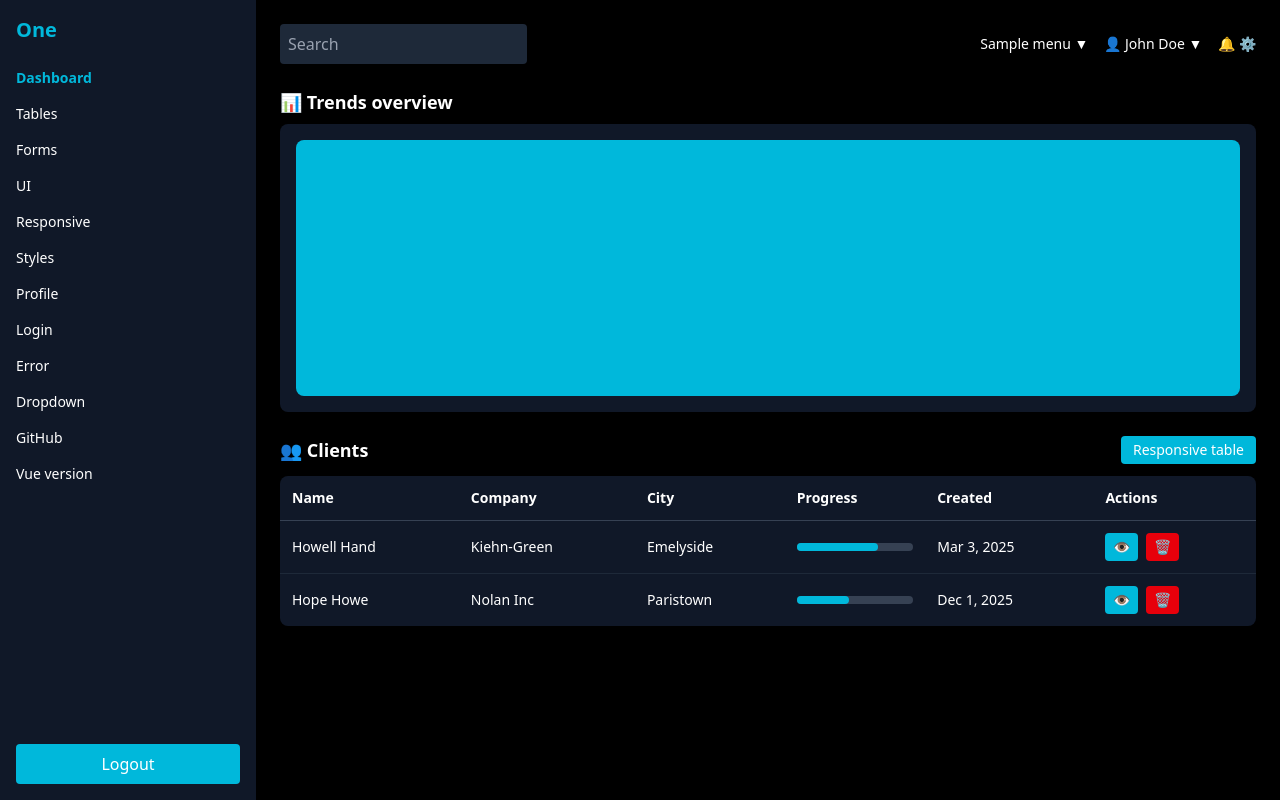
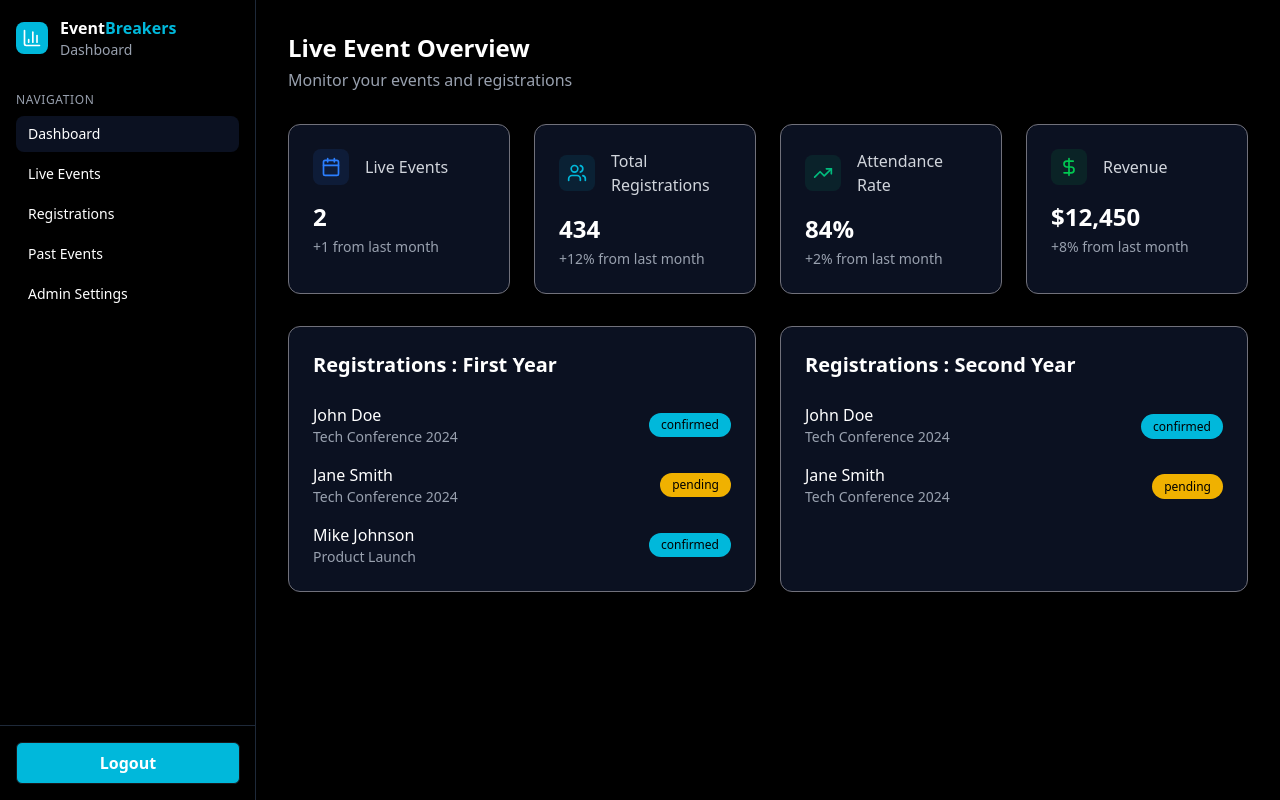
Before and after one commit to AnuSharma1234/TCB_Events_Platform, a React (Vite) app in the folder client/: page /admin in a window 1280 px wide. Built offline with nearby package versions, Linux system fonts and the light colour scheme; sample sign-in values are in the browser's storage.

Commit message:
admin dashboard

```diff
--- a/client/src/adminPages/AdminDashboard.jsx
+++ b/client/src/adminPages/AdminDashboard.jsx
@@ -1,118 +1,195 @@
-import React from 'react';
+import React, { useState } from 'react';
+import {
+  BarChart3,
+  Calendar,
+  Users,
+  TrendingUp,
+  DollarSign,
+} from 'lucide-react';
 
-const Dashboard = () => {
+const AdminDashboard = () => {
+  const [activeNav, setActiveNav] = useState('Dashboard');
+
+  const dashboardData = {
+    stats: [
+      {
+        title: 'Live Events',
+        value: '2',
+        change: '+1 from last month',
+        icon: Calendar,
+        iconBg: 'bg-blue-500/10',
+        iconColor: 'text-blue-500'
+      },
+      {
+        title: 'Total Registrations',
+        value: '434',
+        change: '+12% from last month',
+        icon: Users,
+        iconBg: 'bg-cyan-500/10',
+        iconColor: 'text-cyan-500'
+      },
+      {
+        title: 'Attendance Rate',
+        value: '84%',
+        change: '+2% from last month',
+        icon: TrendingUp,
+        iconBg: 'bg-emerald-500/10',
+        iconColor: 'text-emerald-500'
+      },
+      {
+        title: 'Revenue',
+        value: '$12,450',
+        change: '+8% from last month',
+        icon: DollarSign,
+        iconBg: 'bg-green-500/10',
+        iconColor: 'text-green-500'
+      }
+    ],
+    recentRegistrations: [
+      {
+        name: 'John Doe',
+        event: 'Tech Conference 2024',
+        status: 'confirmed',
+        statusColor: 'bg-cyan-500'
+      },
+      {
+        name: 'Jane Smith',
+        event: 'Tech Conference 2024',
+        status: 'pending',
+        statusColor: 'bg-yellow-500'
+      },
+      {
+        name: 'Mike Johnson',
+        event: 'Product Launch',
+        status: 'confirmed',
+        statusColor: 'bg-cyan-500'
+      }
+    ],
+    upcomingEvents: [
+      {
+        name: 'John Doe',
+        event: 'Tech Conference 2024',
+        status: 'confirmed',
+        statusColor: 'bg-cyan-500'
+      },
+      {
+        name: 'Jane Smith',
+        event: 'Tech Conference 2024',
+        status: 'pending',
+        statusColor: 'bg-yellow-500'
+      },
+   ]
+  };
+
+  const StatCard = ({ stat }) => {
+    const IconComponent = stat.icon;
+    return (
+      <div className="bg-[#0B1121] rounded-xl p-6 border border-zinc-500">
+        <div className="flex items-center gap-4 mb-4">
+          <div className={`p-2 rounded-lg ${stat.iconBg}`}>
+            <IconComponent className={`w-5 h-5 ${stat.iconColor}`} />
+          </div>
+          <h3 className="text-gray-300 text-md">{stat.title}</h3>
+        </div>
+        <div>
+          <div className="text-2xl font-bold text-white mb-1">{stat.value}</div>
+          <div className="text-sm text-gray-400">{stat.change}</div>
+        </div>
+      </div>
+    );
+  };
+
   return (
-    <div className="flex min-h-screen bg-black text-white">
-      {/* Sidebar */}
-      <aside className="w-64 bg-gray-900 p-4 flex flex-col justify-between">
-        <div>
-          <h2 className="text-xl font-bold text-cyan-500 mb-6">One</h2>
-          <ul className="space-y-4 text-sm">
-            <li className="font-semibold text-cyan-500">Dashboard</li>
-            <li>Tables</li>
-            <li>Forms</li>
-            <li>UI</li>
-            <li>Responsive</li>
-            <li>Styles</li>
-            <li>Profile</li>
-            <li>Login</li>
-            <li>Error</li>
-            <li>Dropdown</li>
-            <li>GitHub</li>
-            <li>Vue version</li>
-          </ul>
-        </div>
-        <button className="bg-cyan-500 hover:bg-cyan-600 mt-6 p-2 rounded">Logout</button>
-      </aside>
+    <div className="min-h-screen bg-black flex">
+      <div className="w-64 border-r border-gray-800">
+        <div className="p-4">
+          <div className="flex items-center gap-3 mb-8">
+            <div className="w-8 h-8 bg-cyan-500 rounded-lg flex items-center justify-center">
+              <BarChart3 className="w-5 h-5 text-white" />
+            </div>
+            <div>
+              <div className="text-white font-bold">Event<span className='text-cyan-500'>Breakers</span></div>
+              <div className="text-sm text-gray-400">Dashboard</div>
+            </div>
+          </div>
 
-      {/* Main Content */}
-      <main className="flex-1 p-6">
-        {/* Topbar */}
-        <div className="flex justify-between items-center mb-6">
-          <input
-            type="text"
-            placeholder="Search"
-            className="bg-gray-800 text-white p-2 rounded placeholder:text-gray-400"
-          />
-          <div className="flex gap-4 items-center text-sm">
-            <span>Sample menu ▼</span>
-            <span>👤 John Doe ▼</span>
-            <span>🔔 ⚙️</span>
+          <div className="mb-4">
+            <div className="text-xs font-medium text-gray-400 uppercase tracking-wider mb-2">
+              Navigation
+            </div>
+            {['Dashboard', 'Live Events', 'Registrations', 'Past Events', 'Admin Settings'].map((item) => (
+              <button
+                key={item}
+                className={`w-full flex items-center gap-3 px-3 py-2 rounded-lg font-medium text-white text-sm mb-1 ${
+                  activeNav === item
+                    ? 'bg-[#0B1121] text-white'
+                    : 'text-gray-400 hover:text-white hover:bg-[#0B1121]'
+                }`}
+                onClick={() => setActiveNav(item)}
+              >
+                {item}
+              </button>
+            ))}
           </div>
         </div>
 
-        {/* Trends overview */}
-        <section className="mb-6">
-          <h3 className="text-lg font-semibold mb-2">📊 Trends overview</h3>
-          <div className="bg-gray-900 rounded-lg p-4">
-            {/* Chart Placeholder */}
-            <div className="h-64 bg-cyan-500 bg-opacity-20 rounded-lg flex items-center justify-center text-cyan-500">
-              Chart Placeholder
+        <div className="absolute bottom-0 left-0 w-64 p-4 border-t border-gray-800">
+          <div className="flex items-center gap-2 text-white font-bold border border-zinc-900 bg-cyan-500 rounded-md justify-center py-2 px-1 cursor-pointer hover:bg-cyan-700">
+            Logout
+          </div>
+        </div>
+      </div>
+
+      <div className="flex-1 p-8">
+        <header className="mb-8">
+          <h1 className="text-2xl font-bold text-white mb-1">Live Event Overview</h1>
+          <p className="text-gray-400">Monitor your events and registrations</p>
+        </header>
+
+        <div className="grid grid-cols-4 gap-6 mb-8 ">
+          {dashboardData.stats.map((stat, index) => (
+            <StatCard key={index} stat={stat} />
+          ))}
+        </div>
+
+        <div className="grid grid-cols-2 gap-6">
+          <div className="bg-[#0B1121] rounded-xl p-6 border border-zinc-500">
+            <h2 className="text-xl font-bold text-white mb-6">Registrations : First Year</h2>
+            <div className="space-y-4">
+              {dashboardData.recentRegistrations.map((reg, index) => (
+                <div key={index} className="flex items-center justify-between">
+                  <div>
+                    <div className="text-white font-medium">{reg.name}</div>
+                    <div className="text-sm text-gray-400">{reg.event}</div>
+                  </div>
+                  <span className={`px-3 py-1 rounded-full text-xs ${reg.statusColor}`}>
+                    {reg.status}
+                  </span>
+                </div>
+              ))}
             </div>
           </div>
-        </section>
 
-        {/* Clients Table */}
-        <section>
-          <div className="flex items-center justify-between mb-3">
-            <h3 className="text-lg font-semibold">👥 Clients</h3>
-            <button className="bg-cyan-500 text-sm px-3 py-1 rounded">Responsive table</button>
+          <div className="bg-[#0B1121] rounded-xl p-6 border border-zinc-500">
+            <h2 className="text-xl font-bold text-white mb-6">Registrations : Second Year</h2>
+            <div className="space-y-4">
+              {dashboardData.upcomingEvents.map((event, index) => (
+                <div key={index} className="flex items-center justify-between">
+                  <div>
+                    <div className="text-white font-medium">{event.name}</div>
+                    <div className="text-sm text-gray-400">{event.event}</div>
+                  </div>
+                  <div className="text-right">
+                    <span className={`px-3 py-1 rounded-full text-xs ${event.statusColor}`}>{event.status}</span>
+                  </div>
+                </div>
+              ))}
+            </div>
           </div>
-          <div className="overflow-auto">
-            <table className="min-w-full bg-gray-900 rounded-lg text-sm">
-              <thead>
-                <tr className="text-left border-b border-gray-700">
-                  <th className="p-3">Name</th>
-                  <th className="p-3">Company</th>
-                  <th className="p-3">City</th>
-                  <th className="p-3">Progress</th>
-                  <th className="p-3">Created</th>
-                  <th className="p-3">Actions</th>
-                </tr>
-              </thead>
-              <tbody>
-                {[
-                  {
-                    name: 'Howell Hand',
-                    company: 'Kiehn-Green',
-                    city: 'Emelyside',
-                    progress: '70%',
-                    created: 'Mar 3, 2025',
-                  },
-                  {
-                    name: 'Hope Howe',
-                    company: 'Nolan Inc',
-                    city: 'Paristown',
-                    progress: '45%',
-                    created: 'Dec 1, 2025',
-                  },
-                ].map((client, index) => (
-                  <tr key={index} className="border-t border-gray-800">
-                    <td className="p-3">{client.name}</td>
-                    <td className="p-3">{client.company}</td>
-                    <td className="p-3">{client.city}</td>
-                    <td className="p-3">
-                      <div className="w-full bg-gray-700 h-2 rounded">
-                        <div
-                          className="bg-cyan-500 h-2 rounded"
-                          style={{ width: client.progress }}
-                        ></div>
-                      </div>
-                    </td>
-                    <td className="p-3">{client.created}</td>
-                    <td className="p-3 space-x-2">
-                      <button className="bg-cyan-500 px-2 py-1 rounded">👁️</button>
-                      <button className="bg-red-600 px-2 py-1 rounded">🗑️</button>
-                    </td>
-                  </tr>
-                ))}
-              </tbody>
-            </table>
-          </div>
-        </section>
-      </main>
+        </div>
+      </div>
     </div>
   );
 };
 
-export default Dashboard;
+export default AdminDashboard;
--- a/client/src/components/Navbar.jsx
+++ b/client/src/components/Navbar.jsx
@@ -6,10 +6,10 @@
     return(
       <header className="flex bg-black justify-between items-center px-6 py-4 border-b border-gray-700">
         <div className="container mx-auto max-w-7xl flex justify-between items-center">
-          <div className="text-2xl font-semibold">
+          <Link to='/' className="text-2xl font-semibold">
             <span className="text-white">Event</span>
             <span className="text-cyan-500">Breakers</span>
-          </div>
+          </Link>
           <div className="space-x-4">
             <Link to='/'>
               <button className="bg-cyan-500 font-bold px-4 py-1 rounded-md text-sm text-white cursor-pointer hover:bg-cyan-600">
--- a/client/src/pages/Home.jsx
+++ b/client/src/pages/Home.jsx
@@ -19,10 +19,10 @@
       {/* Centered navbar */}
       <header className="flex bg-black justify-between items-center px-6 py-4 border-b border-gray-700">
         <div className="container mx-auto max-w-7xl flex justify-between items-center">
-          <div className="text-2xl font-semibold">
+          <Link to='/' className="cursor-pointer text-2xl font-semibold">
             <span className="text-white">Event</span>
             <span className="text-cyan-500">Breakers</span>
-          </div>
+          </Link>
           <div className="space-x-4">
             <Link to='/'>
               <button className="bg-cyan-500 font-bold px-4 py-1 rounded-md text-sm text-white cursor-pointer hover:bg-cyan-600">
```
Also changed, not shown: 1 other file (tests, documents, lock files or other folders).
